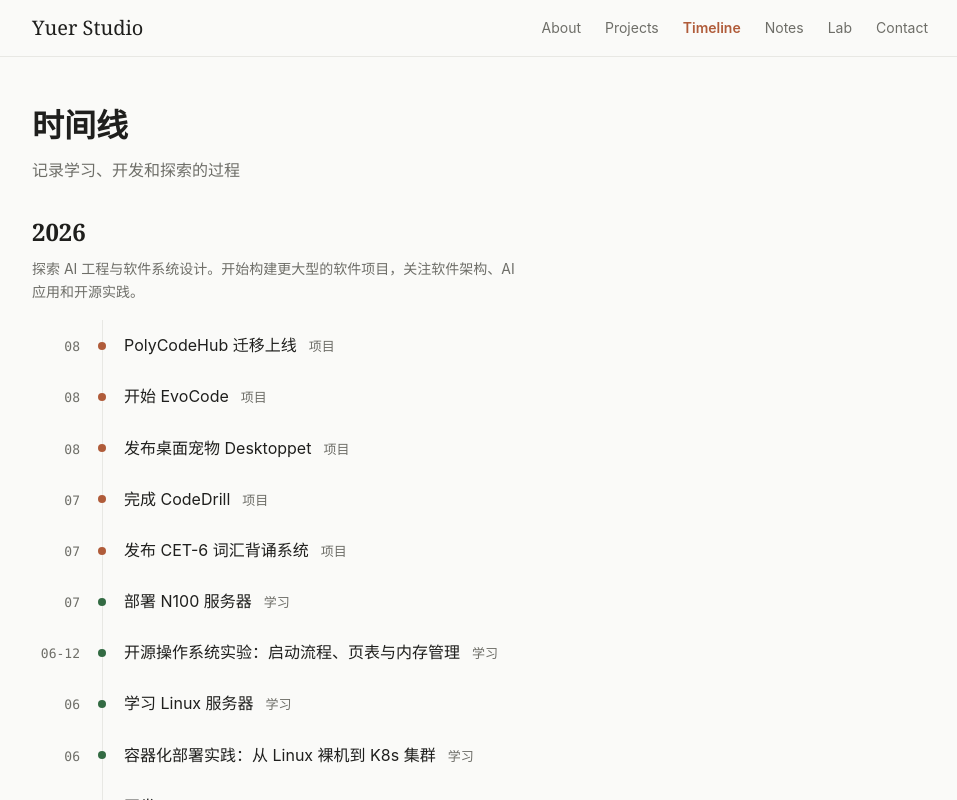
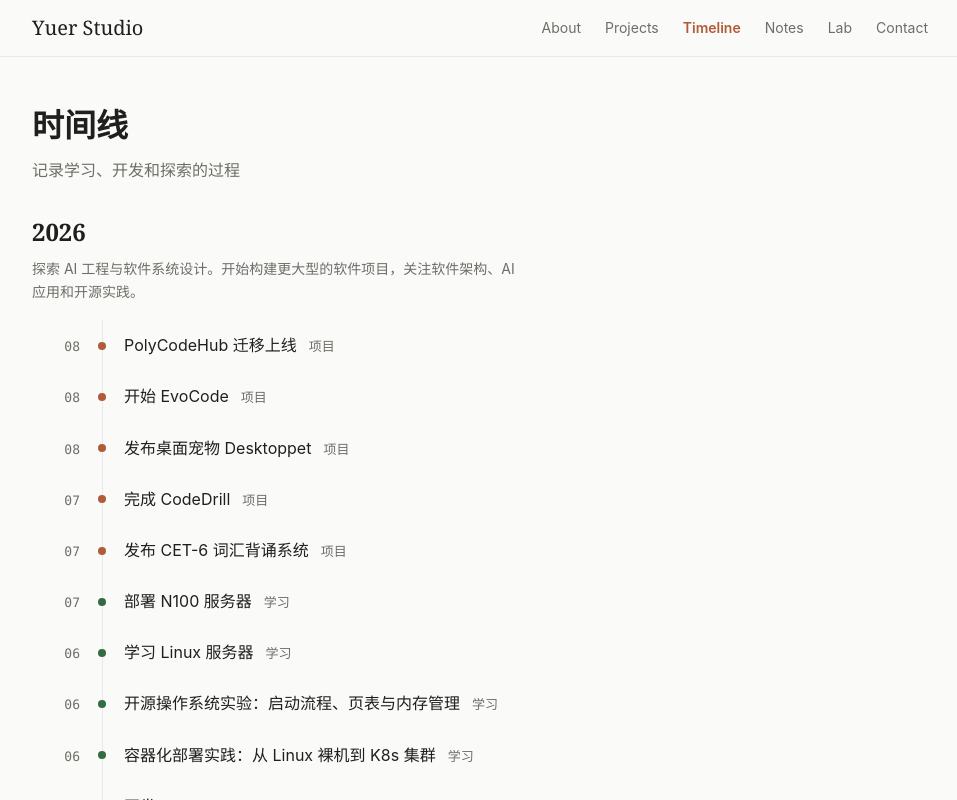
Before and after one commit to anyuer678/yuer.dev, a Vue app: page /timeline in a window 1280 px wide. Shown: the top 800 px of the page, without its empty margins (160-1117 px from the left). Built offline with nearby package versions, Linux system fonts and the light colour scheme.

Commit message:
fix(home): 时间线日期改月份粒度；Selected Projects 去掉封面图

```diff
--- a/src/components/features/ProjectCard.vue
+++ b/src/components/features/ProjectCard.vue
@@ -12,6 +12,7 @@ const baseUrl = import.meta.env.BASE_URL
 defineProps({
   project: { type: Object, required: true },
   featured: { type: Boolean, default: false },
+  showCover: { type: Boolean, default: true },
 })
 </script>
 
@@ -24,7 +25,7 @@ defineProps({
       :aria-label="`查看项目 ${project.title} 详情`"
     />
     <img
-      v-if="project.cover"
+      v-if="project.cover && showCover"
       :src="baseUrl + project.cover"
       :alt="`${project.title} 预览`"
       class="project-card__img"
--- a/src/content/timeline.json
+++ b/src/content/timeline.json
@@ -1,37 +1,207 @@
 [
-  { "date": "2026-08", "title": "PolyCodeHub 迁移上线", "type": "project", "link": "/projects/polycodehub" },
-  { "date": "2026-08", "title": "开始 EvoCode", "type": "project", "link": "/projects/evocode" },
-  { "date": "2026-08", "title": "发布桌面宠物 Desktoppet", "type": "project", "link": "/projects/desktoppet" },
-  { "date": "2026-07", "title": "完成 CodeDrill", "type": "project", "link": "/projects/codedrill" },
-  { "date": "2026-07", "title": "发布 CET-6 词汇背诵系统", "type": "project", "link": "/projects/cet6-vocabulary" },
-  { "date": "2026-07", "title": "部署 N100 服务器", "type": "learning", "link": "/notes/n100-server" },
-  { "date": "2026-06", "title": "学习 Linux 服务器", "type": "learning", "link": "/notes/linux-server-notes" },
-  { "date": "2026-06-12", "title": "开源操作系统实验：启动流程、页表与内存管理", "type": "learning", "link": "/notes/chcore-os-lab-notes" },
-  { "date": "2026-06", "title": "容器化部署实践：从 Linux 裸机到 K8s 集群", "type": "learning", "link": "/notes/os-container-lab-notes" },
-  { "date": "2026-05", "title": "开发 Chatez", "type": "project", "link": "/projects/chatez" },
-  { "date": "2026-05", "title": "软件开发架构平台：Spring 三大框架与架构风格", "type": "learning", "link": "/notes/spring-core-notes" },
-  { "date": "2026-04", "title": "开始接触 LLM API", "type": "learning" },
-  { "date": "2026-04", "title": "搭建本地 AI 知识库", "type": "learning", "link": "/notes/local-ai-knowledge-base" },
-  { "date": "2026-03", "title": "QQ AI Bot：探索与放弃", "type": "learning", "link": "/notes/qq-ai-bot-notes" },
-  { "date": "2025-11", "title": "深入 Java 服务端开发", "type": "learning" },
-  { "date": "2025-11-20", "title": "算法设计与分析实验", "type": "learning", "link": "/notes/algorithm-lab-notes" },
-  { "date": "2025-11", "title": "校园二手交易平台（软件交互课程大作业）", "type": "learning", "link": "/notes/campus-trading-notes" },
-  { "date": "2025-11-01", "title": "软件交互实验：WPS 可用性分析", "type": "learning", "link": "/notes/ux-heuristic-lab-notes" },
-  { "date": "2025-09", "title": "写出 PolyCodeHub 雏形", "type": "project", "link": "/projects/polycodehub" },
-  { "date": "2025-07", "title": "在线教育平台实训（OnlineEduPlatform）", "type": "learning", "link": "/notes/online-edu-platform-notes" },
-  { "date": "2025-07", "title": "智慧医养医生服务系统（团队项目·深度参与）", "type": "learning", "link": "/notes/medical-elderly-care-notes" },
-  { "date": "2025-06-21", "title": "软件工程基础与软件测试", "type": "learning", "link": "/notes/software-engineering-notes" },
-  { "date": "2025-06-21", "title": "编译原理复习：从前端到代码生成", "type": "learning", "link": "/notes/compiler-notes" },
-  { "date": "2025-06-20", "title": "计算机网络复习：从分层到 TCP 拥塞控制", "type": "learning", "link": "/notes/computer-network-notes" },
-  { "date": "2025-06-20", "title": "RESTful API 与前端工程化", "type": "learning", "link": "/notes/restful-frontend-notes" },
-  { "date": "2025-06-18", "title": "数据库系统：实验与期末复习", "type": "learning", "link": "/notes/database-sql-notes" },
-  { "date": "2025-06-15", "title": "全可编程 SOC 实验：Vivado 硬件设计 + SDK 裸机程序", "type": "learning", "link": "/notes/zynq-soc-lab-notes" },
-  { "date": "2025-06-08", "title": "计算机组成原理：单周期 ARM 处理器", "type": "learning", "link": "/notes/single-cycle-cpu-notes" },
-  { "date": "2025-06", "title": "AI 图片与 UI 设计实验", "type": "learning", "link": "/notes/ai-design-notes" },
-  { "date": "2025-06", "title": "学习 Java 与 Web 后端", "type": "learning" },
-  { "date": "2025-05-21", "title": "Java 面向对象实验", "type": "learning", "link": "/notes/java-oop-lab-notes" },
-  { "date": "2025-05-20", "title": "数字电路实验：SystemVerilog 写 ALU", "type": "learning", "link": "/notes/alu-lab-notes" },
-  { "date": "2025-04-14", "title": "数据结构实验：用线性表实现多项式加法", "type": "learning", "link": "/notes/data-structure-lab-notes" },
-  { "date": "2024-09", "title": "学习 Python 与编程基础", "type": "learning" },
-  { "date": "2024-03", "title": "开始接触计算机编程", "type": "milestone" }
+  {
+    "date": "2026-08",
+    "title": "PolyCodeHub 迁移上线",
+    "type": "project",
+    "link": "/projects/polycodehub"
+  },
+  {
+    "date": "2026-08",
+    "title": "开始 EvoCode",
+    "type": "project",
+    "link": "/projects/evocode"
+  },
+  {
+    "date": "2026-08",
+    "title": "发布桌面宠物 Desktoppet",
+    "type": "project",
+    "link": "/projects/desktoppet"
+  },
+  {
+    "date": "2026-07",
+    "title": "完成 CodeDrill",
+    "type": "project",
+    "link": "/projects/codedrill"
+  },
+  {
+    "date": "2026-07",
+    "title": "发布 CET-6 词汇背诵系统",
+    "type": "project",
+    "link": "/projects/cet6-vocabulary"
+  },
+  {
+    "date": "2026-07",
+    "title": "部署 N100 服务器",
+    "type": "learning",
+    "link": "/notes/n100-server"
+  },
+  {
+    "date": "2026-06",
+    "title": "学习 Linux 服务器",
+    "type": "learning",
+    "link": "/notes/linux-server-notes"
+  },
+  {
+    "date": "2026-06",
+    "title": "开源操作系统实验：启动流程、页表与内存管理",
+    "type": "learning",
+    "link": "/notes/chcore-os-lab-notes"
+  },
+  {
+    "date": "2026-06",
+    "title": "容器化部署实践：从 Linux 裸机到 K8s 集群",
+    "type": "learning",
+    "link": "/notes/os-container-lab-notes"
+  },
+  {
+    "date": "2026-05",
+    "title": "开发 Chatez",
+    "type": "project",
+    "link": "/projects/chatez"
+  },
+  {
+    "date": "2026-05",
+    "title": "软件开发架构平台：Spring 三大框架与架构风格",
+    "type": "learning",
+    "link": "/notes/spring-core-notes"
+  },
+  {
+    "date": "2026-04",
+    "title": "开始接触 LLM API",
+    "type": "learning"
+  },
+  {
+    "date": "2026-04",
+    "title": "搭建本地 AI 知识库",
+    "type": "learning",
+    "link": "/notes/local-ai-knowledge-base"
+  },
+  {
+    "date": "2026-03",
+    "title": "QQ AI Bot：探索与放弃",
+    "type": "learning",
+    "link": "/notes/qq-ai-bot-notes"
+  },
+  {
+    "date": "2025-11",
+    "title": "深入 Java 服务端开发",
+    "type": "learning"
+  },
+  {
+    "date": "2025-11",
+    "title": "算法设计与分析实验",
+    "type": "learning",
+    "link": "/notes/algorithm-lab-notes"
+  },
+  {
+    "date": "2025-11",
+    "title": "校园二手交易平台（软件交互课程大作业）",
+    "type": "learning",
+    "link": "/notes/campus-trading-notes"
+  },
+  {
+    "date": "2025-11",
+    "title": "软件交互实验：WPS 可用性分析",
+    "type": "learning",
+    "link": "/notes/ux-heuristic-lab-notes"
+  },
+  {
+    "date": "2025-09",
+    "title": "写出 PolyCodeHub 雏形",
+    "type": "project",
+    "link": "/projects/polycodehub"
+  },
+  {
+    "date": "2025-07",
+    "title": "在线教育平台实训（OnlineEduPlatform）",
+    "type": "learning",
+    "link": "/notes/online-edu-platform-notes"
+  },
+  {
+    "date": "2025-07",
+    "title": "智慧医养医生服务系统（团队项目·深度参与）",
+    "type": "learning",
+    "link": "/notes/medical-elderly-care-notes"
+  },
+  {
+    "date": "2025-06",
+    "title": "软件工程基础与软件测试",
+    "type": "learning",
+    "link": "/notes/software-engineering-notes"
+  },
+  {
+    "date": "2025-06",
+    "title": "编译原理复习：从前端到代码生成",
+    "type": "learning",
+    "link": "/notes/compiler-notes"
+  },
+  {
+    "date": "2025-06",
+    "title": "计算机网络复习：从分层到 TCP 拥塞控制",
+    "type": "learning",
+    "link": "/notes/computer-network-notes"
+  },
+  {
+    "date": "2025-06",
+    "title": "RESTful API 与前端工程化",
+    "type": "learning",
+    "link": "/notes/restful-frontend-notes"
+  },
+  {
+    "date": "2025-06",
+    "title": "数据库系统：实验与期末复习",
+    "type": "learning",
+    "link": "/notes/database-sql-notes"
+  },
+  {
+    "date": "2025-06",
+    "title": "全可编程 SOC 实验：Vivado 硬件设计 + SDK 裸机程序",
+    "type": "learning",
+    "link": "/notes/zynq-soc-lab-notes"
+  },
+  {
+    "date": "2025-06",
+    "title": "计算机组成原理：单周期 ARM 处理器",
+    "type": "learning",
+    "link": "/notes/single-cycle-cpu-notes"
+  },
+  {
+    "date": "2025-06",
+    "title": "AI 图片与 UI 设计实验",
+    "type": "learning",
+    "link": "/notes/ai-design-notes"
+  },
+  {
+    "date": "2025-06",
+    "title": "学习 Java 与 Web 后端",
+    "type": "learning"
+  },
+  {
+    "date": "2025-05",
+    "title": "Java 面向对象实验",
+    "type": "learning",
+    "link": "/notes/java-oop-lab-notes"
+  },
+  {
+    "date": "2025-05",
+    "title": "数字电路实验：SystemVerilog 写 ALU",
+    "type": "learning",
+    "link": "/notes/alu-lab-notes"
+  },
+  {
+    "date": "2025-04",
+    "title": "数据结构实验：用线性表实现多项式加法",
+    "type": "learning",
+    "link": "/notes/data-structure-lab-notes"
+  },
+  {
+    "date": "2024-09",
+    "title": "学习 Python 与编程基础",
+    "type": "learning"
+  },
+  {
+    "date": "2024-03",
+    "title": "开始接触计算机编程",
+    "type": "milestone"
+  }
 ]
--- a/src/pages/Home.vue
+++ b/src/pages/Home.vue
@@ -32,7 +32,7 @@ import { site, featuredProjects, recentNotes } from '@/utils/content.js'
       <div class="container">
         <SectionTitle index="02" title="Featured Projects" to="/projects" />
         <div class="project-grid">
-          <ProjectCard v-for="p in featuredProjects" :key="p.slug" :project="p" featured />
+          <ProjectCard v-for="p in featuredProjects" :key="p.slug" :project="p" featured :show-cover="false" />
         </div>
       </div>
     </section>
```
